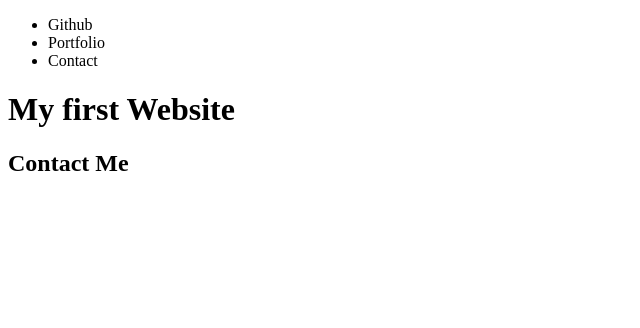
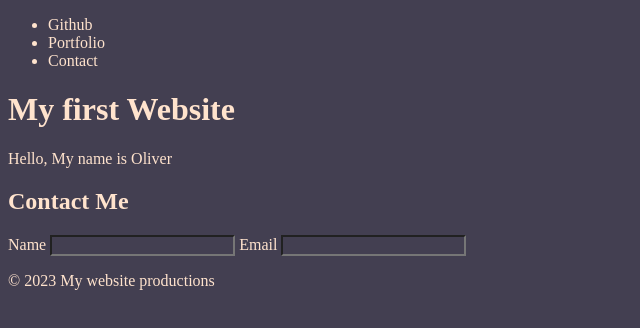
Before and after one commit to oliver23n/landing-page, a plain HTML site: page index.html in a window 1280 px wide. Shown: the whole page, without its empty margins (0-640 px from the left). Drawn offline with Linux system fonts and the light colour scheme.

Commit message:
added css code

```diff
--- a/assets/styles.css
+++ b/assets/styles.css
@@ -0,0 +1,4 @@
+*{
+    background-color: #433F51;
+    color:#FFE3CD;
+}
--- a/index.html
+++ b/index.html
@@ -22,13 +22,17 @@
         <figure>
 
         </figure>
+        <figcaption>Hello, My name is Oliver </figcaption>
     </main>
     <form>
         <h2>Contact Me</h2>
-
+        <label for="name">Name</label>
+        <input id="name" type="text">
+        <label for="email">Email</label>
+        <input id="email" type="text">
     </form>
     <footer>
-
+       <p> &copy; 2023 My website productions</p>
     </footer>
 </body>
 </html>
```
